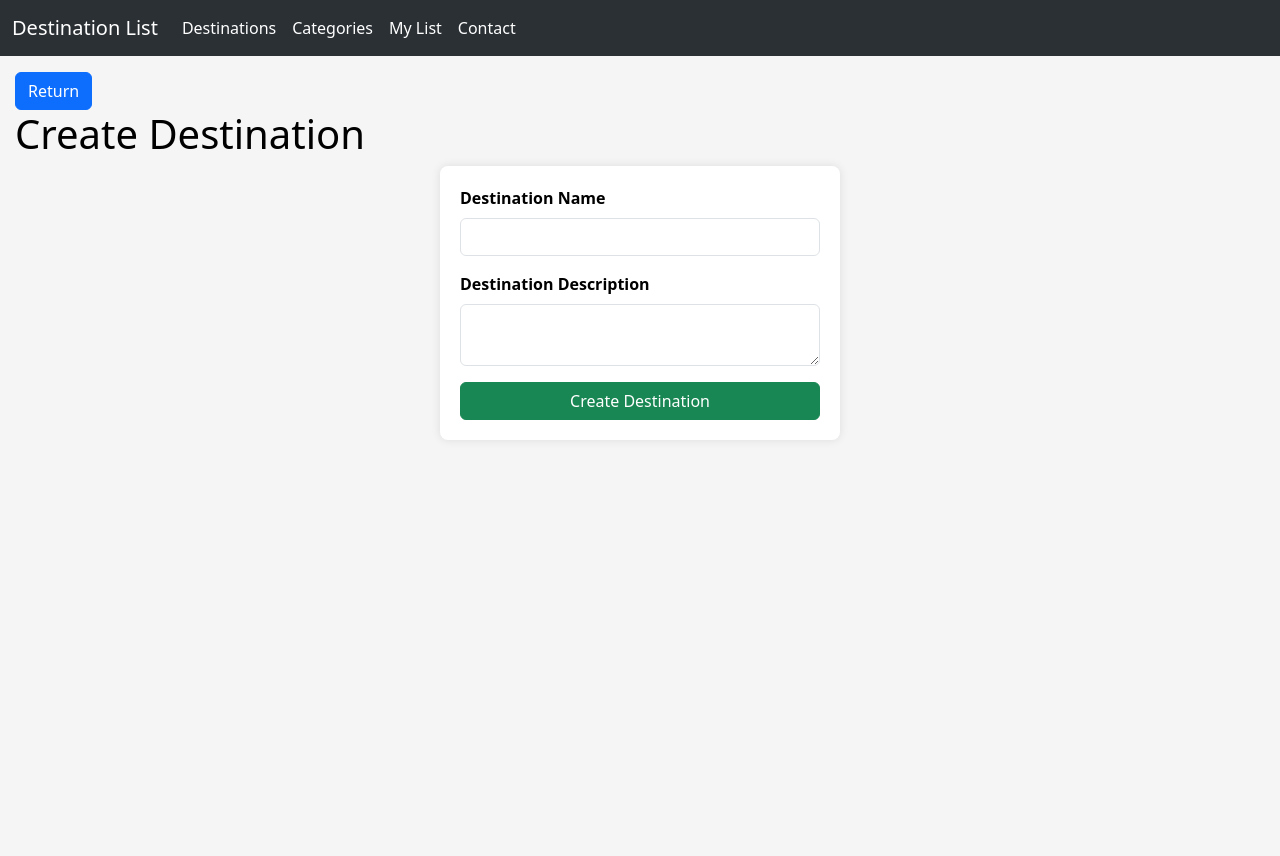
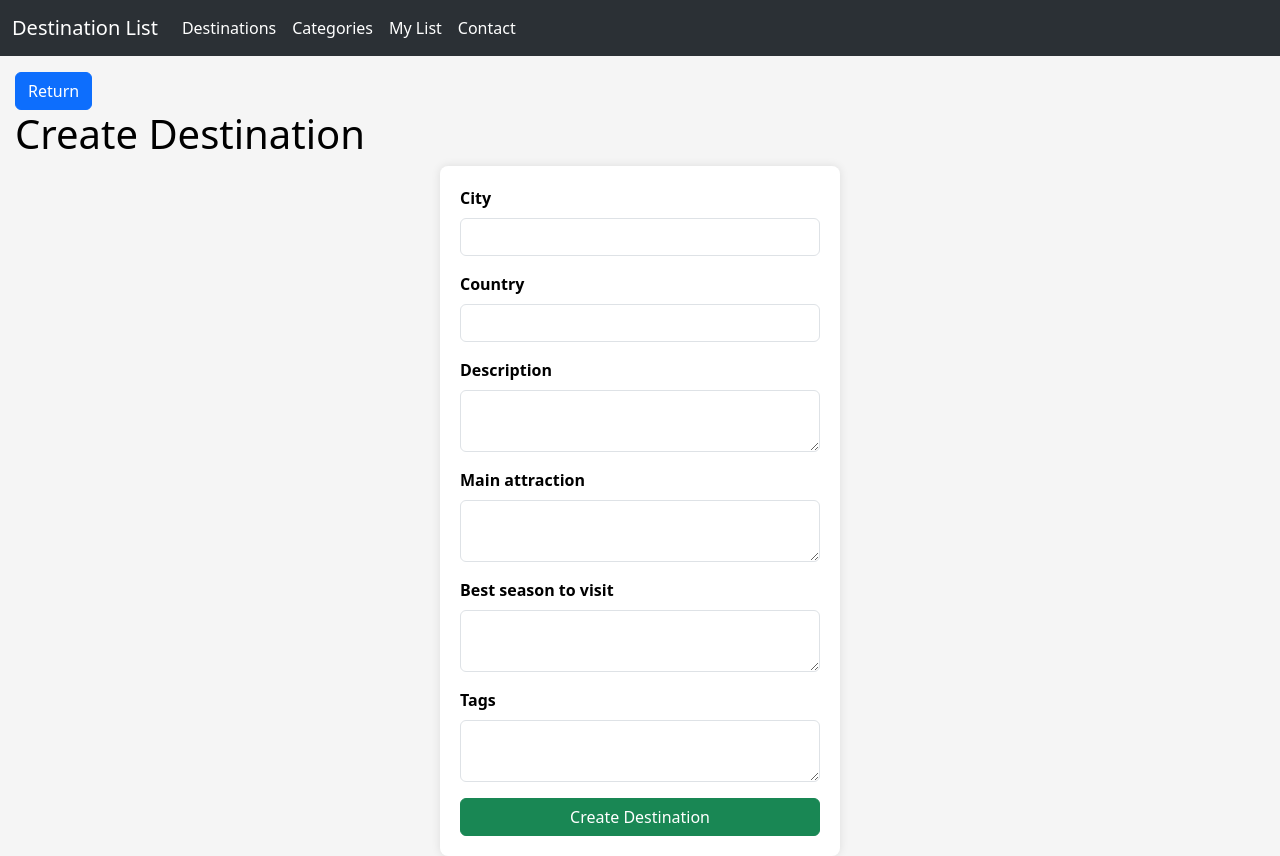
Before and after one commit to str33ts4Int/Destination-List, a SvelteKit app: page /destinations/create in a window 1280 px wide. Before the commit the page ends 800 px from the top, so only its background shows below. Built offline with nearby package versions, Linux system fonts and the light colour scheme.

Commit message:
fixed update function for destinations

```diff
--- a/src/lib/components/CategoriesCard.svelte
+++ b/src/lib/components/CategoriesCard.svelte
@@ -69,6 +69,11 @@
         font-size: 0.9rem;
         color: #555; /* Optional muted text color */
         flex-grow: 1; /* Allow the description to grow and take up available space */
+        display: -webkit-box;
+        -webkit-line-clamp: 3; /* Show only 3 lines of text */
+        -webkit-box-orient: vertical;
+        overflow: hidden;
+        text-overflow: ellipsis;
     }
 
     .category-card .btn {
--- a/src/routes/destinations/create/+page.server.js
+++ b/src/routes/destinations/create/+page.server.js
@@ -5,7 +5,11 @@ export const actions = {
         const data = await request.formData();
         let destination = {
             name: data.get("name"),
+            country: data.get("country"),
             description: data.get("description"),
+            main_attraction: data.get("main_attraction"),
+            best_season_to_visit: data.get("best_season_to_visit"),
+            tags: data.get("tags"),
         };
         await db.createDestination(destination);
         return { success: true };
--- a/src/routes/destinations/create/+page.svelte
+++ b/src/routes/destinations/create/+page.svelte
@@ -1,5 +1,13 @@
 <script>
   let { form } = $props();
+  let destination = {
+    name: "",
+    country: "",
+    description: "",
+    main_attraction: "",
+    best_season_to_visit: "",
+    tags: "",
+  };
 </script>
 
 <a class="btn btn-primary" href="/destinations">Return</a>
@@ -7,12 +15,58 @@
 
 <form method="POST" action="?/create">
   <div class="mb-3">
-      <label for="destination-name" class="form-label">Destination Name</label>
-      <input id="destination-name" name="name" class="form-control" type="text" />
+    <label for="destination-name" class="form-label">City</label>
+    <input
+      id="destination-name"
+      name="name"
+      class="form-control"
+      type="text"
+      value={destination.name}
+    />
   </div>
   <div class="mb-3">
-      <label for="destination-description" class="form-label">Destination Description</label>
-      <textarea id="destination-description" name="description" class="form-control"></textarea>
+    <label for="destination-country" class="form-label">Country</label>
+    <input
+      id="destination-country"
+      name="country"
+      class="form-control"
+      type="text"
+      value={destination.country}
+    />
+  </div>
+  <div class="mb-3">
+    <label for="destination-description" class="form-label">Description</label>
+    <textarea
+      id="destination-description"
+      name="description"
+      class="form-control">{destination.description}</textarea
+    >
+  </div>
+  <div class="mb-3">
+    <label for="destination-main_attraction" class="form-label"
+      >Main attraction</label
+    >
+    <textarea
+      id="destination-main_attraction"
+      name="main_attraction"
+      class="form-control">{destination.main_attraction}</textarea
+    >
+  </div>
+  <div class="mb-3">
+    <label for="destination-best_season_to_visit" class="form-label"
+      >Best season to visit</label
+    >
+    <textarea
+      id="destination-best_season_to_visit"
+      name="best_season_to_visit"
+      class="form-control">{destination.best_season_to_visit}</textarea
+    >
+  </div>
+  <div class="mb-3">
+    <label for="destination-tags" class="form-label">Tags</label>
+    <textarea id="destination-tags" name="tags" class="form-control"
+      >{destination.tags}</textarea
+    >
   </div>
   <button type="submit" class="btn btn-success">Create Destination</button>
 </form>
```
Also changed, not shown: src/lib/components/DestinationCard.svelte (+39 -5 lines), src/routes/destinations/[destination_id]/+page.server.js (+9 -1 lines), src/routes/destinations/[destination_id]/+page.svelte (+24 -3 lines). Lines whose indentation alone changed are shown as unchanged.
